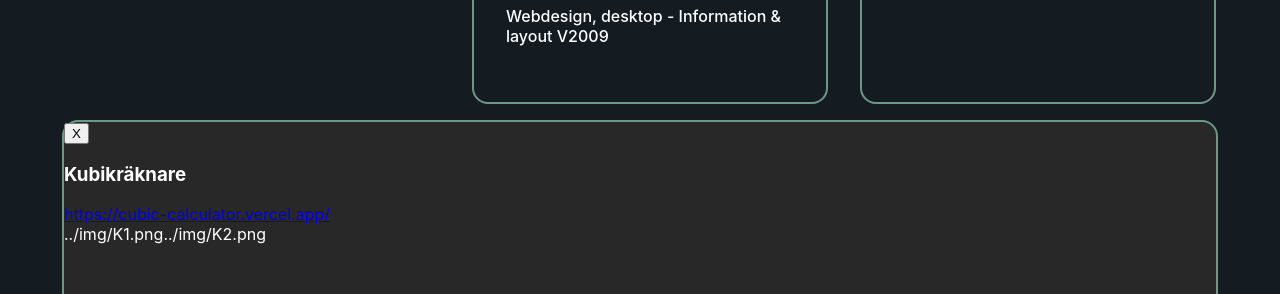
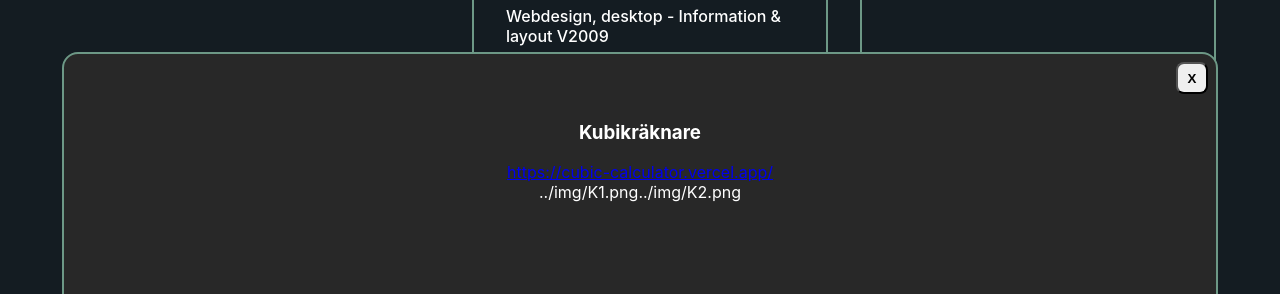
Before and after one commit to Eraze86/cv, a React (Create React App) app: page / in a window 1280 px wide. Both pictures are taken after a click on the button "Kubikräknare". Shown: the part 1448-1742 px from the top of the page. Built offline with nearby package versions, Linux system fonts and the light colour scheme; grey boxes are pictures that could not be loaded.

Commit message:
fixed some styling, wip

```diff
--- a/src/components/Portfolio.tsx
+++ b/src/components/Portfolio.tsx
@@ -1,8 +1,9 @@
 import { ImgPort } from "./styled/img"
 import { SectionPort } from "./styled/section"
-import { Div, SingelPage } from "./styled/div"
+import { Div, SingelPage, Text } from "./styled/div"
 import json from "./projekt.json"
 import { useState } from "react"
+import { XButton } from "./styled/button"
 
 export function Portfolio() {
     const [project, setProject] = useState(json);
@@ -46,11 +47,11 @@ export function Portfolio() {
                 {get}
                 {showDiv && <>
                     <SingelPage>
-                        <button onClick={() => setShowDiv(false)}>X</button>
-                        <div><h3>{singel.name}</h3>
+                        <XButton onClick={() => setShowDiv(false)}>X</XButton>
+                        <Text><h3>{singel.name}</h3>
                         <a href={singel.link}>{singel.link}</a><br/>
                         {singel.image}
-                        </div>
+                        </Text>
                     </SingelPage></>}
         </SectionPort>
 
--- /dev/null
+++ b/src/components/styled/button.tsx
@@ -0,0 +1,13 @@
+import styled from "styled-components";
+
+export const XButton = styled.button`
+
+font-weight: bold;
+margin: 0.5rem;
+gont.sixe: 1.5rem;
+border-radius: 0.5rem;
+width: 2rem;
+height: 2rem;
+@media (min-width: 768px) {
+
+}`
--- a/src/components/styled/div.tsx
+++ b/src/components/styled/div.tsx
@@ -40,13 +40,20 @@ font-size: 2rem;
 
 export const SingelPage = styled.div`
 
+text-align: right;
 Width: 90vw;
 Height: 50vh;;
 background-color: #282828;
 border: solid 2px #6D9886;
 border-radius: 1rem;
-position: absolute;
-top: -4rem;
+position: fixed;
+top: 13rem;
 @media (min-width: 768px) {
 
 }`
+export const Text = styled.div`
+
+text-align: center;
+@media (min-width: 768px) {
+
+}`
```
Also changed, not shown: src/components/IData.tsx (deleted, +0 -8 lines).
